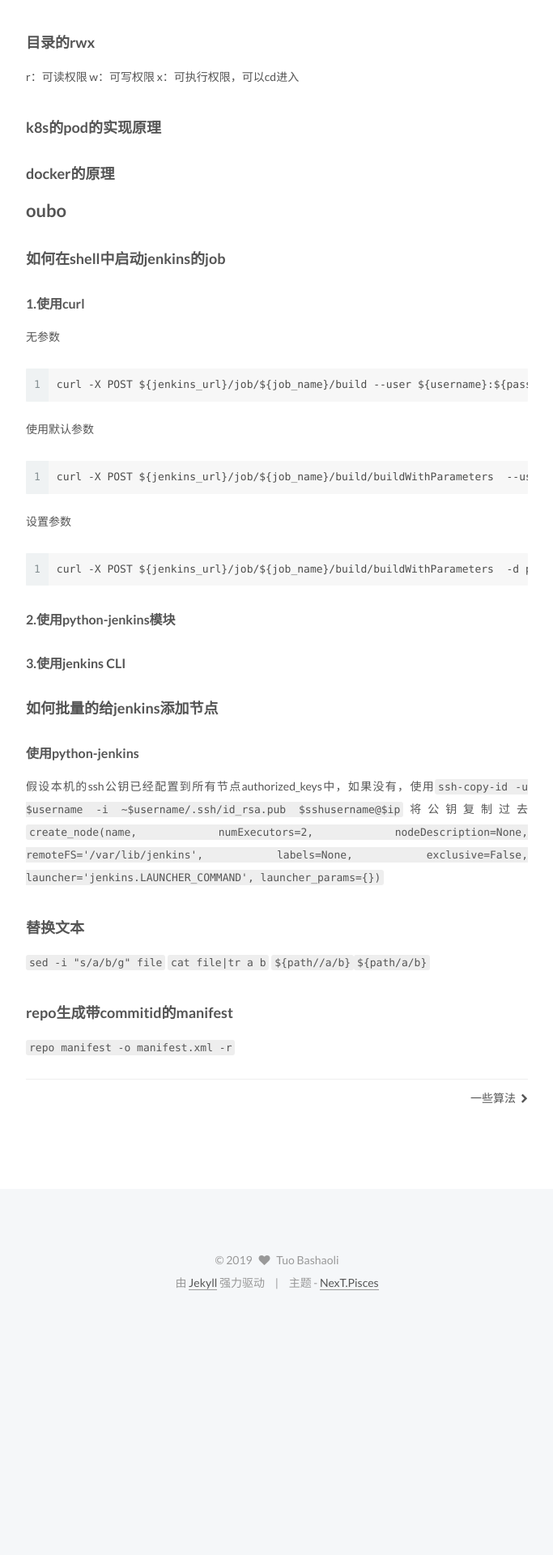
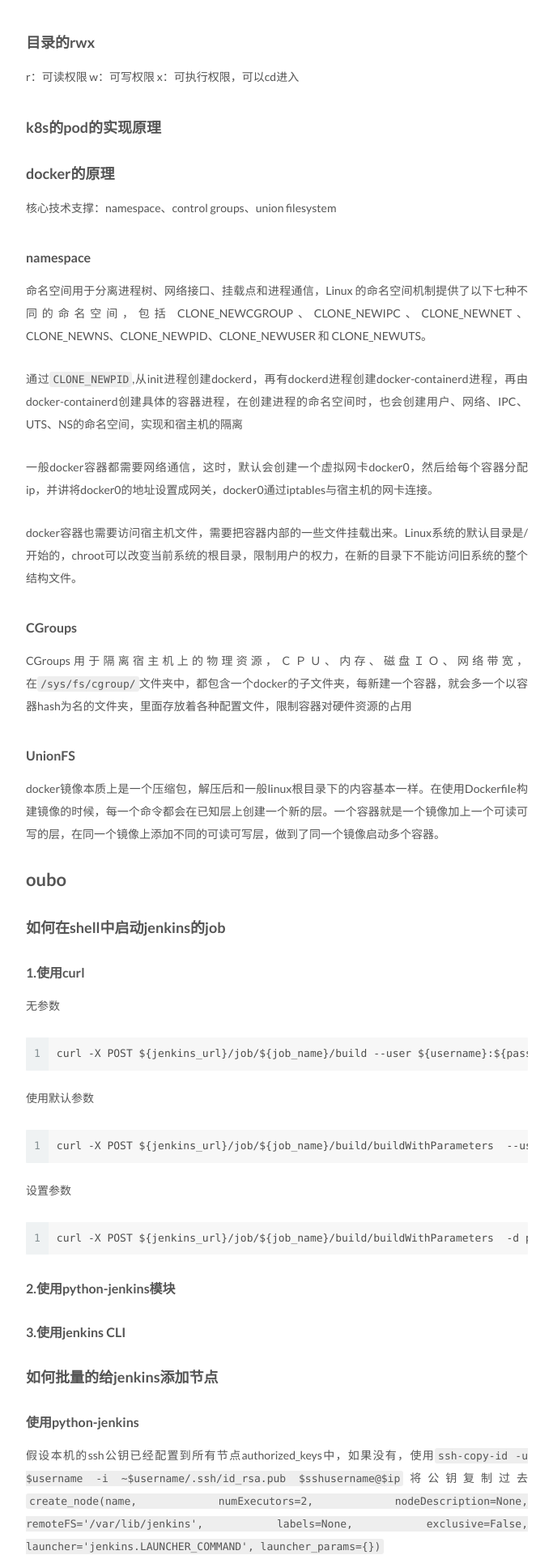
Before and after one commit to tuobashaoli/tuobashaoli.github.io, a Jekyll site: the page built from _posts/2019-05-10-interview.markdown, in a window 1280 px wide. Shown: the part 2464-4384 px from the top of the page at 81% size, without its empty margins (428-1111 px from the left). Built offline with Jekyll 4.4.1, drawn with Linux system fonts in a browser that asks for light colours; comment, search, counter and statistics services are not loaded; before the commit the page ends 4082 px from its top, so only the background shows below that.

Commit message:
update interview

```diff
--- a/_posts/2019-05-10-interview.markdown
+++ b/_posts/2019-05-10-interview.markdown
@@ -104,6 +104,26 @@ x：可执行权限，可以cd进入
 
 ### docker的原理
 
+核心技术支撑：namespace、control groups、union filesystem
+
+#### namespace
+
+命名空间用于分离进程树、网络接口、挂载点和进程通信，Linux 的命名空间机制提供了以下七种不同的命名空间，包括 CLONE\_NEWCGROUP、CLONE\_NEWIPC、CLONE\_NEWNET、CLONE\_NEWNS、CLONE\_NEWPID、CLONE\_NEWUSER 和 CLONE\_NEWUTS。
+
+通过`CLONE_NEWPID`,从init进程创建dockerd，再有dockerd进程创建docker-containerd进程，再由docker-containerd创建具体的容器进程，在创建进程的命名空间时，也会创建用户、网络、IPC、UTS、NS的命名空间，实现和宿主机的隔离
+
+一般docker容器都需要网络通信，这时，默认会创建一个虚拟网卡docker0，然后给每个容器分配ip，并讲将docker0的地址设置成网关，docker0通过iptables与宿主机的网卡连接。
+
+docker容器也需要访问宿主机文件，需要把容器内部的一些文件挂载出来。Linux系统的默认目录是/开始的，chroot可以改变当前系统的根目录，限制用户的权力，在新的目录下不能访问旧系统的整个结构文件。
+
+#### CGroups
+
+CGroups用于隔离宿主机上的物理资源，ＣＰＵ、内存、磁盘ＩＯ、网络带宽，在`/sys/fs/cgroup/`文件夹中，都包含一个docker的子文件夹，每新建一个容器，就会多一个以容器hash为名的文件夹，里面存放着各种配置文件，限制容器对硬件资源的占用
+
+#### UnionFS
+
+docker镜像本质上是一个压缩包，解压后和一般linux根目录下的内容基本一样。在使用Dockerfile构建镜像的时候，每一个命令都会在已知层上创建一个新的层。一个容器就是一个镜像加上一个可读可写的层，在同一个镜像上添加不同的可读可写层，做到了同一个镜像启动多个容器。
+
 # oubo
 
 ### 如何在shell中启动jenkins的job
```
